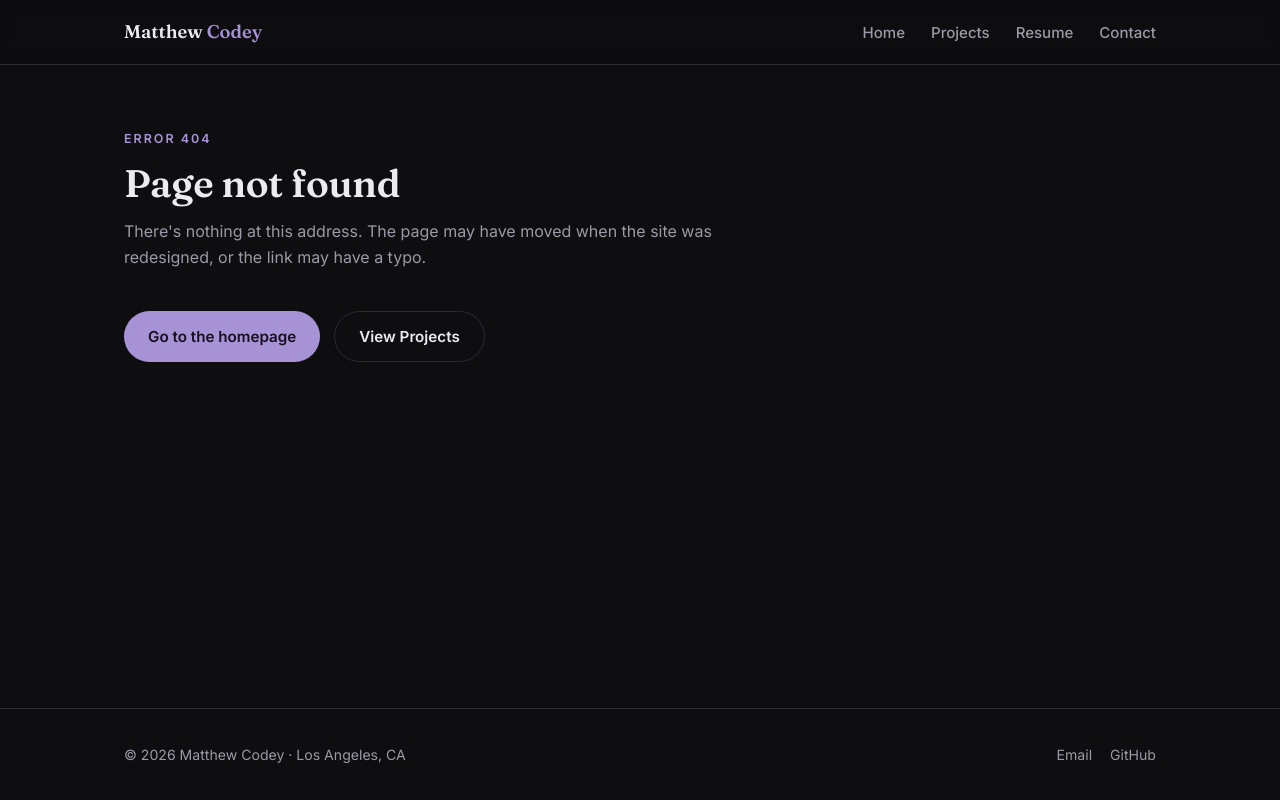
After one commit to bdmcodey/mcsite, a Flask app: template templates/404.html in a window 1280 px wide. The commit adds this page. Run offline with Flask 3, Linux system fonts and the light colour scheme; the template is opened without the code that fills it: most values are stand-ins (such as "Sample title", 1, 10 or a date in 2020).

Commit message:
Accessibility (WCAG 2.1 AA), per-page descriptions, styled 404
- Headings: one h1 per page and no skipped levels (Projects, Resume and
  Contact page titles become h1; section and card headings become h2).
  CSS updated so they look identical.
- Reflow (1.4.10): below 375px the header stacks the brand above the nav
  links instead of overflowing sideways.
- Add a skip link, aria-current on the active nav link, a keyboard focus
  ring, and hide decorative arrows from screen readers.
- Per-page meta/og/twitter descriptions for Projects, Resume and Contact;
  og:title and twitter:title now follow each page's <title>. Homepage
  share text is unchanged.
- Styled 404 page (still a real 404, noindex, no canonical).

Co-Authored-By: Claude Opus 5.5 <noreply@anthropic.com>
Claude-Session: https://claude.ai/code/session_01Hon8Y4B4yY9FZKuR2fRARR

```diff
--- a/app.py
+++ b/app.py
@@ -52,5 +52,10 @@ def sitemap():
     return Response(xml, mimetype="application/xml")
 
 
+@app.errorhandler(404)
+def not_found(e):
+    return render_template('404.html'), 404
+
+
 if __name__ == '__main__':
     app.run(debug=True)
--- a/static/css/main.css
+++ b/static/css/main.css
@@ -13,6 +13,11 @@ main{flex:1}
 h1,h2,h3,h4{font-family:"Fraunces",serif;font-weight:600;letter-spacing:-.3px;line-height:1.1}
 .muted{color:var(--muted)}
 .muted-line{color:var(--muted)}
+/* Keyboard focus ring (mouse clicks don't trigger :focus-visible) */
+a:focus-visible{outline:2px solid var(--accent);outline-offset:3px}
+/* Skip link: off-screen until focused with the keyboard */
+.skip-link{position:absolute;left:16px;top:-100px;z-index:100;background:var(--accent);color:#14101f;font-weight:600;padding:10px 18px;border-radius:999px}
+.skip-link:focus{top:12px}
 
 /* Nav */
 header.nav{position:sticky;top:0;z-index:50;background:rgba(14,14,17,.85);backdrop-filter:blur(10px);border-bottom:1px solid var(--line)}
@@ -27,7 +32,7 @@ nav ul{display:flex;gap:26px;list-style:none;align-items:center}
 /* Sections */
 section.block{padding:64px 0}
 .kicker{color:var(--accent);font-weight:600;font-size:.78rem;letter-spacing:.16em;text-transform:uppercase;margin-bottom:12px}
-h2.title{font-size:clamp(1.7rem,3.5vw,2.4rem);margin-bottom:14px}
+.title{font-size:clamp(1.7rem,3.5vw,2.4rem);margin-bottom:14px}
 .section-intro{color:var(--muted);max-width:640px;margin-bottom:40px}
 
 /* Hero */
@@ -57,7 +62,7 @@ h1.big{font-size:clamp(2.5rem,6vw,4rem);margin-bottom:22px}
 .card:hover{border-color:var(--accent);transform:translateY(-3px)}
 .card.feature{grid-column:1 / -1;background:linear-gradient(135deg,var(--surface-2),var(--surface))}
 .tag{display:inline-block;background:var(--accent-soft);color:var(--accent);font-size:.72rem;font-weight:600;letter-spacing:.08em;text-transform:uppercase;padding:5px 11px;border-radius:999px;margin-bottom:14px}
-.card h3{font-size:1.3rem;margin-bottom:10px}
+.card h2,.card h3{font-size:1.3rem;margin-bottom:10px}
 .card p{color:var(--muted);font-size:.96rem}
 .stack{display:flex;gap:8px;flex-wrap:wrap;margin-top:16px}
 .chip{border:1px solid var(--line);color:var(--muted);font-size:.78rem;padding:4px 12px;border-radius:999px}
@@ -79,7 +84,7 @@ h1.big{font-size:clamp(2.5rem,6vw,4rem);margin-bottom:22px}
 /* Resume */
 .resume-head{display:flex;justify-content:space-between;align-items:flex-end;flex-wrap:wrap;gap:16px;margin-bottom:8px}
 .resume-sec{margin-top:34px}
-.resume-sec > h3{font-size:1.15rem;color:var(--text);border-bottom:1px solid var(--line);padding-bottom:8px;margin-bottom:16px}
+.resume-sec > h2{font-size:1.15rem;color:var(--text);border-bottom:1px solid var(--line);padding-bottom:8px;margin-bottom:16px}
 .job{margin-bottom:22px}
 .job-top{display:flex;justify-content:space-between;flex-wrap:wrap;gap:4px}
 .job-role{font-weight:600;color:var(--text)}
@@ -95,7 +100,7 @@ h1.big{font-size:clamp(2.5rem,6vw,4rem);margin-bottom:22px}
 /* Contact */
 .contact-grid{display:grid;grid-template-columns:1fr 1fr;gap:20px;margin-top:8px}
 .contact-card{background:var(--surface);border:1px solid var(--line);border-radius:var(--radius);padding:26px}
-.contact-card h3{font-size:1.1rem;margin-bottom:12px}
+.contact-card h2{font-size:1.1rem;margin-bottom:12px}
 .contact-card a{color:var(--accent);font-weight:500}
 .contact-card p{color:var(--muted);font-size:.94rem;margin-bottom:6px}
 
@@ -111,3 +116,8 @@ footer{border-top:1px solid var(--line);padding:34px 0;color:var(--muted);font-s
   .cards{grid-template-columns:1fr}
   .contact-grid{grid-template-columns:1fr}
 }
+/* Very narrow screens (and desktop zoomed to 400%): stack the brand above the
+   nav links so the header never scrolls sideways (WCAG 1.4.10 Reflow) */
+@media(max-width:374px){
+  .nav-inner{flex-direction:column;align-items:flex-start;justify-content:center;height:auto;padding-top:10px;padding-bottom:10px;gap:4px}
+}
--- /dev/null
+++ b/templates/404.html
@@ -0,0 +1,17 @@
+{% extends "base.html" %}
+{% block title %}Page not found{% endblock %}
+{% block canonical %}{% endblock %}
+{% block head %}<meta name="robots" content="noindex">{% endblock %}
+{% block content %}
+<section class="block">
+  <div class="wrap">
+    <div class="kicker">Error 404</div>
+    <h1 class="title">Page not found</h1>
+    <p class="section-intro">There's nothing at this address. The page may have moved when the site was redesigned, or the link may have a typo.</p>
+    <div class="cta-row">
+      <a class="btn btn-primary" href="{{ url_for('index') }}">Go to the homepage</a>
+      <a class="btn btn-ghost" href="{{ url_for('projects') }}">View Projects</a>
+    </div>
+  </div>
+</section>
+{% endblock %}
--- a/templates/base.html
+++ b/templates/base.html
@@ -3,7 +3,7 @@
 <head>
   <meta charset="UTF-8">
   <meta name="viewport" content="width=device-width, initial-scale=1">
-  <meta name="description" content="Matthew Codey — MLIS academic librarian working at the seam of library service and library systems.">
+  <meta name="description" content="{{ page_description or "Matthew Codey — MLIS academic librarian working at the seam of library service and library systems." }}">
   <link rel="preconnect" href="https://fonts.googleapis.com">
   <link rel="preconnect" href="https://fonts.gstatic.com" crossorigin>
   <link href="https://fonts.googleapis.com/css2?family=Fraunces:opsz,wght@9..144,400;9..144,500;9..144,600&family=Inter:wght@400;500;600&display=swap" rel="stylesheet">
@@ -16,35 +16,36 @@
   <!-- Open Graph / social share preview -->
   <meta property="og:type" content="website">
   <meta property="og:site_name" content="Matthew Codey">
-  <meta property="og:title" content="Matthew Codey — Academic Librarian">
-  <meta property="og:description" content="MLIS academic librarian working at the seam of library service and library systems.">
+  <meta property="og:title" content="{{ self.fulltitle() }}">
+  <meta property="og:description" content="{{ page_description or "MLIS academic librarian working at the seam of library service and library systems." }}">
   <meta property="og:url" content="https://matthewcodey.com{{ request.path }}">
-  <link rel="canonical" href="https://matthewcodey.com{{ request.path }}">
+  {% block canonical %}<link rel="canonical" href="https://matthewcodey.com{{ request.path }}">{% endblock %}
   <meta property="og:image" content="https://matthewcodey.com{{ url_for('static', filename='og-image.png') }}">
   <meta name="twitter:card" content="summary_large_image">
-  <meta name="twitter:title" content="Matthew Codey — Academic Librarian">
-  <meta name="twitter:description" content="MLIS academic librarian working at the seam of library service and library systems.">
+  <meta name="twitter:title" content="{{ self.fulltitle() }}">
+  <meta name="twitter:description" content="{{ page_description or "MLIS academic librarian working at the seam of library service and library systems." }}">
   <meta name="twitter:image" content="https://matthewcodey.com{{ url_for('static', filename='og-image.png') }}">
 
   <title>{% block fulltitle %}{% block title %}Home{% endblock %} · Matthew Codey{% endblock %}</title>
   {% block head %}{% endblock %}
 </head>
 <body>
+  <a class="skip-link" href="#main">Skip to main content</a>
   <header class="nav">
     <div class="wrap nav-inner">
       <a class="brand" href="{{ url_for('index') }}">Matthew <span>Codey</span></a>
       <nav>
         <ul>
-          <li><a class="navlink {% if request.endpoint == 'index' %}active{% endif %}" href="{{ url_for('index') }}">Home</a></li>
-          <li><a class="navlink {% if request.endpoint == 'projects' %}active{% endif %}" href="{{ url_for('projects') }}">Projects</a></li>
-          <li><a class="navlink {% if request.endpoint == 'resume' %}active{% endif %}" href="{{ url_for('resume') }}">Resume</a></li>
-          <li><a class="navlink {% if request.endpoint == 'contact' %}active{% endif %}" href="{{ url_for('contact') }}">Contact</a></li>
+          <li><a class="navlink {% if request.endpoint == 'index' %}active{% endif %}"{% if request.endpoint == 'index' %} aria-current="page"{% endif %} href="{{ url_for('index') }}">Home</a></li>
+          <li><a class="navlink {% if request.endpoint == 'projects' %}active{% endif %}"{% if request.endpoint == 'projects' %} aria-current="page"{% endif %} href="{{ url_for('projects') }}">Projects</a></li>
+          <li><a class="navlink {% if request.endpoint == 'resume' %}active{% endif %}"{% if request.endpoint == 'resume' %} aria-current="page"{% endif %} href="{{ url_for('resume') }}">Resume</a></li>
+          <li><a class="navlink {% if request.endpoint == 'contact' %}active{% endif %}"{% if request.endpoint == 'contact' %} aria-current="page"{% endif %} href="{{ url_for('contact') }}">Contact</a></li>
         </ul>
       </nav>
     </div>
   </header>
 
-  <main>
+  <main id="main">
     {% block content %}{% endblock %}
   </main>
 
--- a/templates/index.html
+++ b/templates/index.html
@@ -23,7 +23,7 @@
     <h1 class="big">Where library service<br>meets library systems.</h1>
     <p class="lede">I'm an academic librarian with fifteen-plus years in university libraries, pairing <strong>hands-on library-systems expertise</strong> — Ex Libris Alma &amp; Primo, metadata at scale, discovery-service enhancement — with a user-centered approach to reference and instruction, and a working knowledge of the code underneath it all.</p>
     <div class="cta-row">
-      <a class="btn btn-primary" href="{{ url_for('projects') }}">View Projects →</a>
+      <a class="btn btn-primary" href="{{ url_for('projects') }}"><span>View Projects <span aria-hidden="true">→</span></span></a>
       <a class="btn btn-ghost" href="{{ url_for('resume') }}">Resume</a>
       <a class="btn btn-ghost" href="{{ url_for('contact') }}">Get in touch</a>
     </div>
```
Also changed, not shown: templates/contact.html (+4 -3 lines), templates/projects.html (+11 -10 lines), templates/resume.html (+8 -7 lines).
